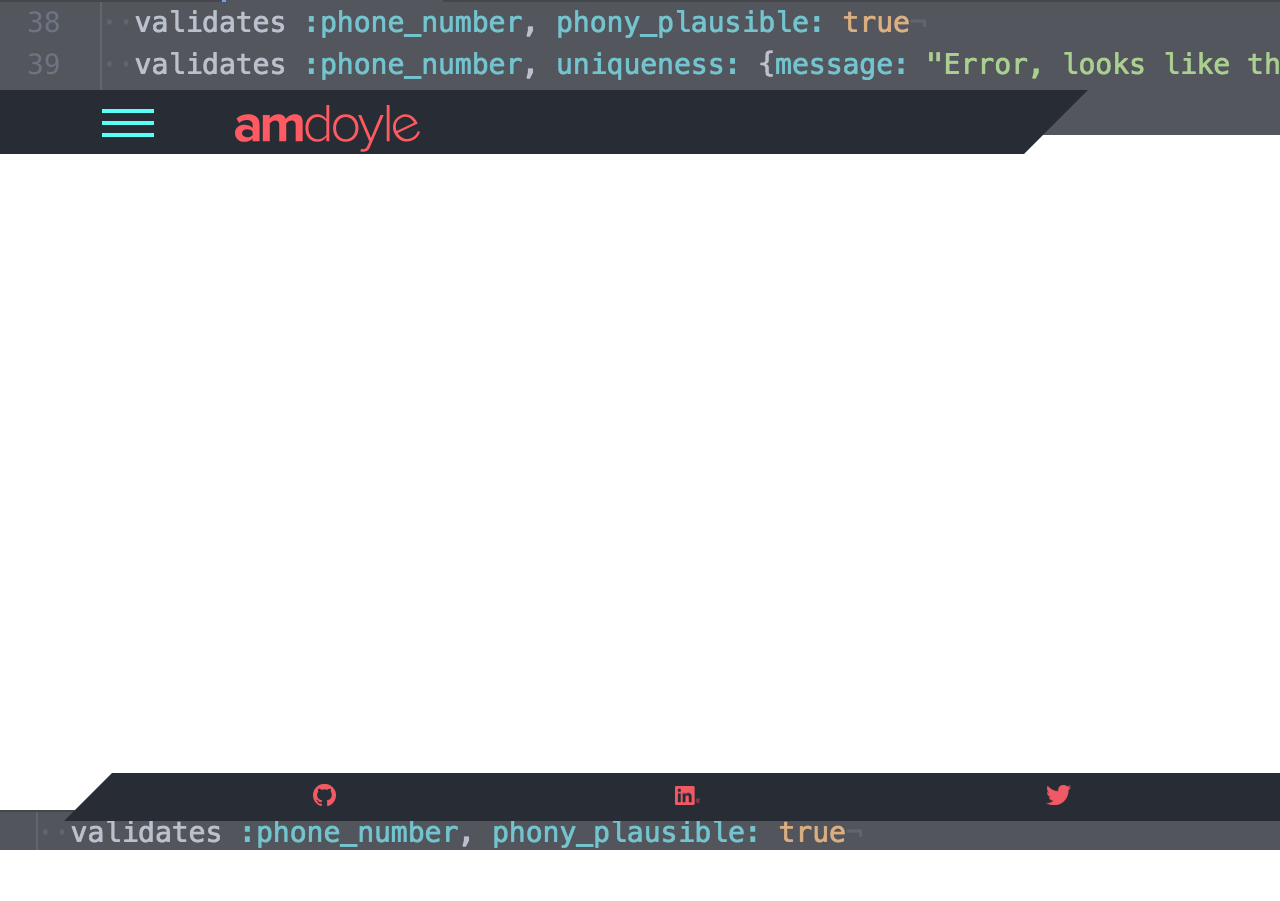
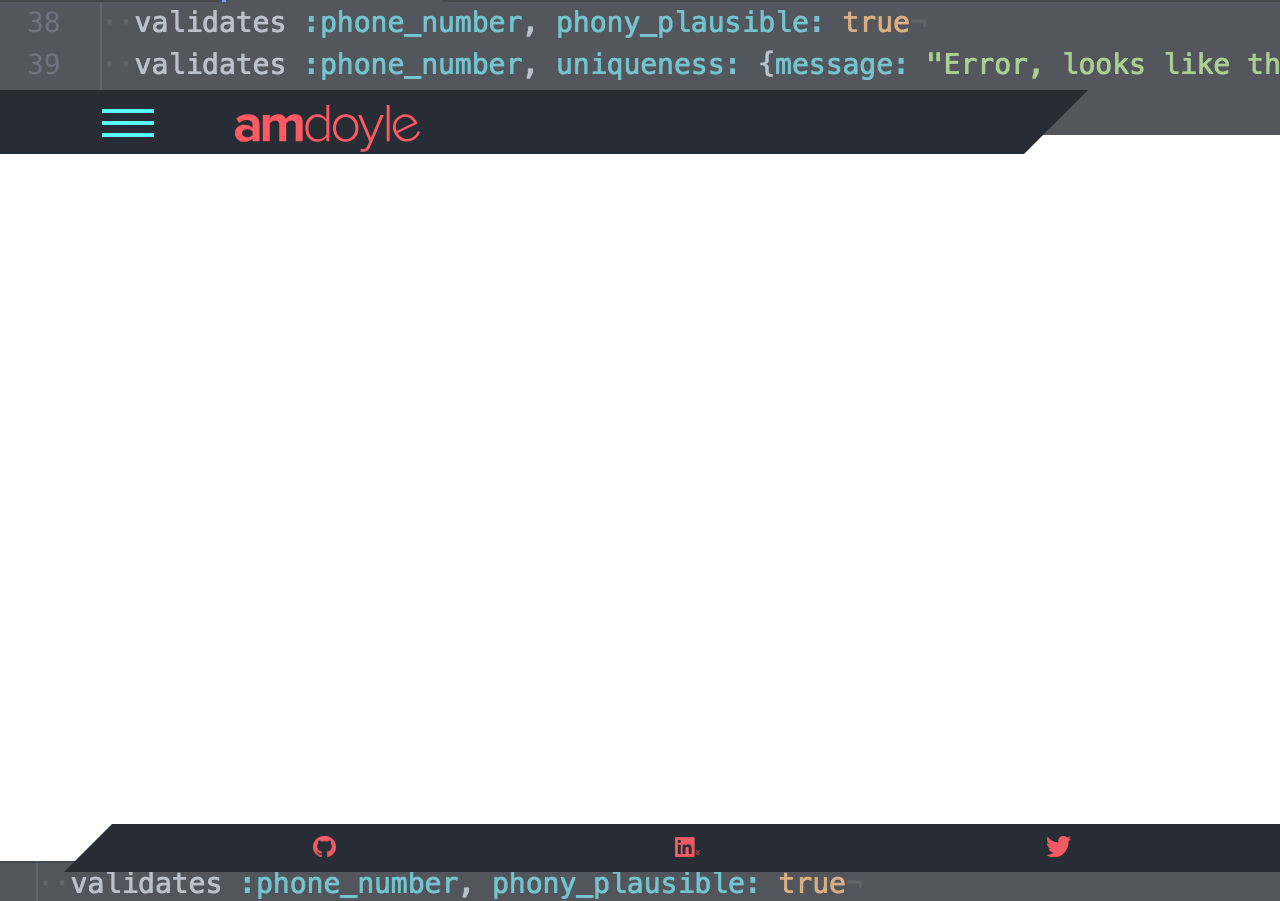
Before and after one commit to amdoyle/amdoyle, a Jekyll site: the page built from index.html, in a window 1280 px wide. Built offline with Jekyll 4.4.1, drawn with Linux system fonts in a browser that asks for light colours; nearby versions of some CDN libraries.

Commit message:
Tweek footer position

```diff
--- a/_sass/_layout.scss
+++ b/_sass/_layout.scss
@@ -177,6 +177,7 @@
 .site-footer {
   width: 100vw;
   height: 0px;
+  margin-bottom: -4%;
   order: 3;
   margin-left: 7%;
   align-self: flex-end;
```
